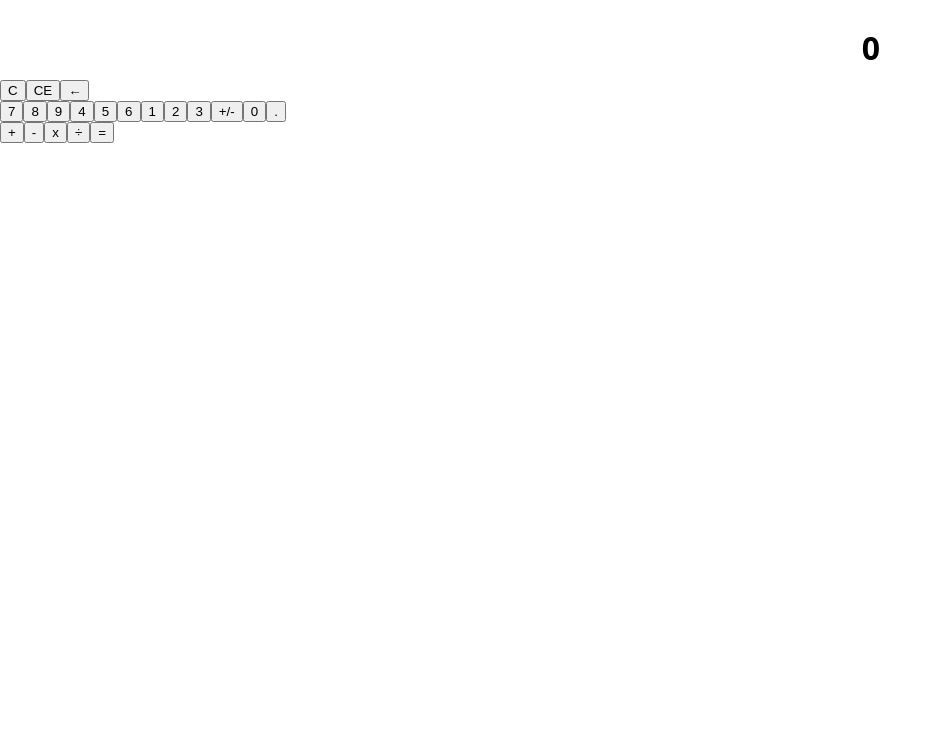
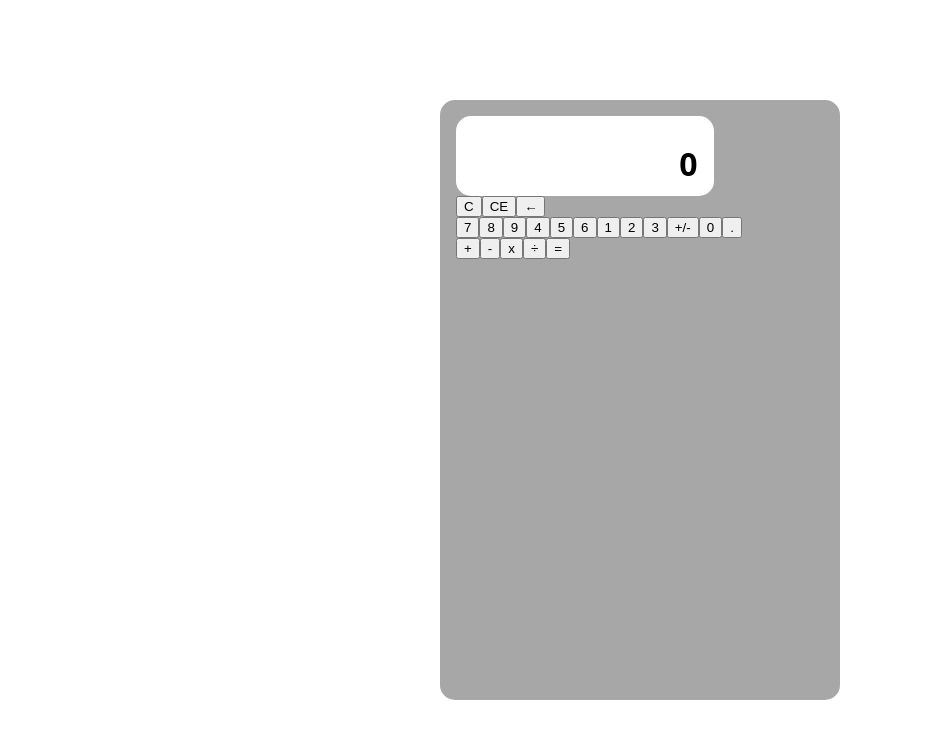
Before and after one commit to DanielCatania/calculator, a Next.js app: page / in a window 1280 px wide. Shown: the top 738 px of the page, without its empty margins (0-942 px from the left). Built offline with nearby package versions, Linux system fonts and the light colour scheme.

Commit message:
add style on calc

```diff
--- /dev/null
+++ b/src/components/Calc/BoxCalc.ts
@@ -0,0 +1,21 @@
+import styled from "styled-components";
+
+const BoxCalc = styled.div`
+  width: 90%;
+  height: 80%;
+  max-width: 400px;
+  max-height: 600px;
+
+  margin: auto;
+  position: absolute;
+  top: 0;
+  bottom: 0;
+  right: 0;
+  left: 0;
+
+  padding: 1em;
+  background-color: #a7a7a7;
+  border-radius: 15px;
+`;
+
+export default BoxCalc;
--- a/src/components/Calc/index.tsx
+++ b/src/components/Calc/index.tsx
@@ -2,6 +2,7 @@ import React from "react";
 
 import Keyboard from "./Keyboard";
 import Screen from "./Screen";
+import BoxCalc from "./BoxCalc";
 
 import numbersService from "../../service/numbers";
 import operationsService from "../../service/operations";
@@ -24,7 +25,7 @@ export default function Calc() {
   }, []);
 
   return (
-    <div>
+    <BoxCalc>
       <Screen number={number} firstNumber={firstNumber} operation={operation} />
       <Keyboard
         keyboardNumeric={{
@@ -42,6 +43,6 @@ export default function Calc() {
           functionsKeys: functionsService.functionsKeys,
         }}
       />
-    </div>
+    </BoxCalc>
   );
 }
```
